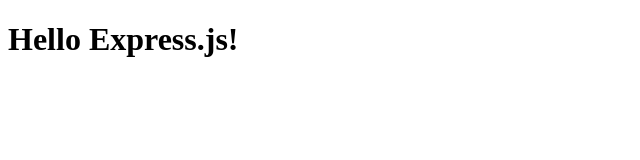
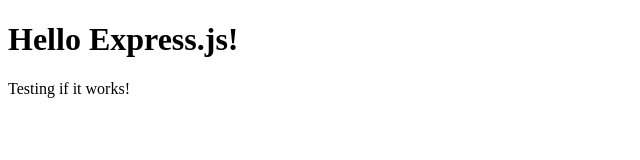
Before and after one commit to vijbon01/web-server, a website: page public/index.html in a window 1280 px wide. Shown: the whole page, without its empty margins (0-640 px from the left). Drawn offline with Linux system fonts and the light colour scheme.

```diff
--- a/public/index.html
+++ b/public/index.html
@@ -6,5 +6,6 @@
 	</head>
 	<body>
 			<h1>Hello Express.js!</h1>
+			<p>Testing if it works!</p>
 	</body>
 </html>
```
